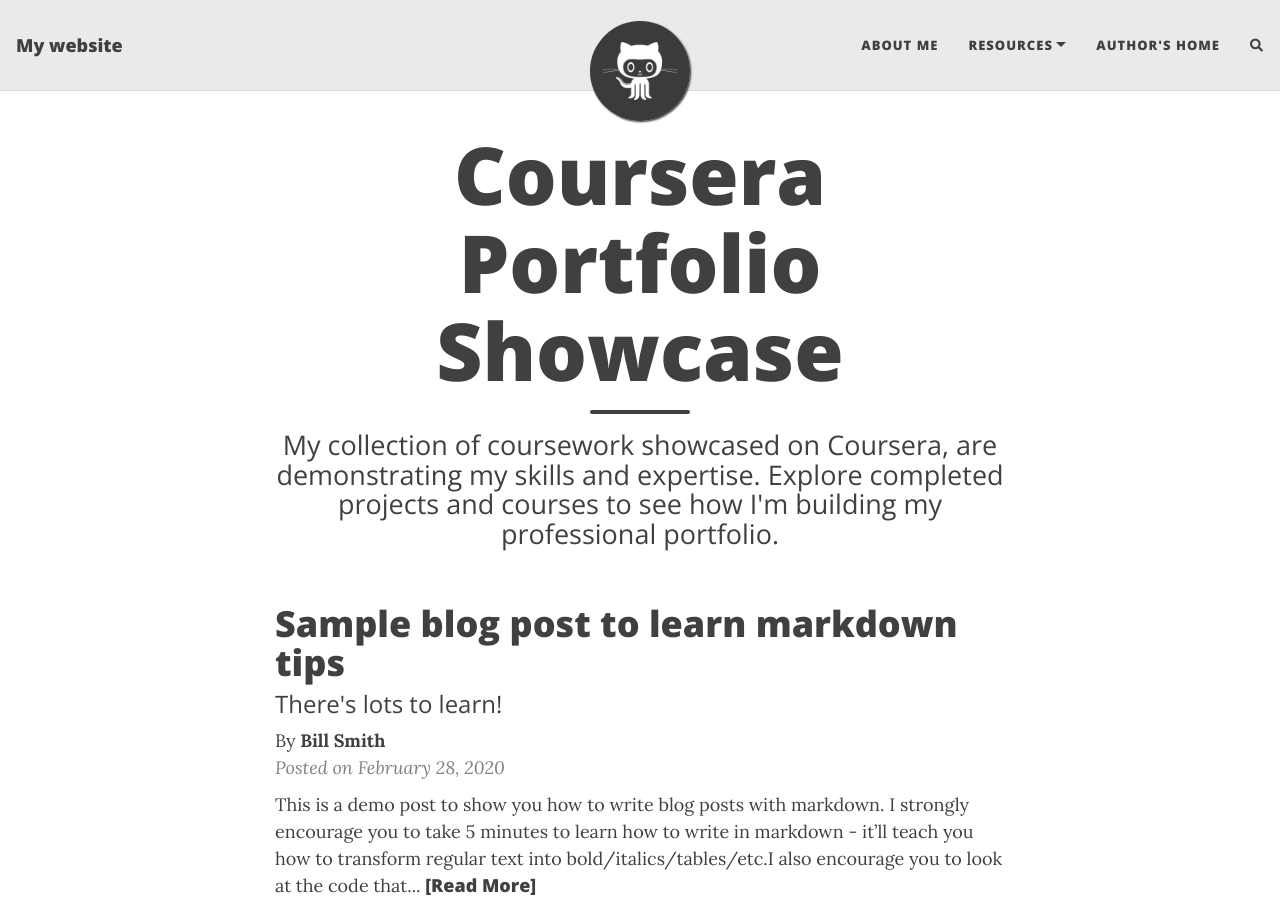
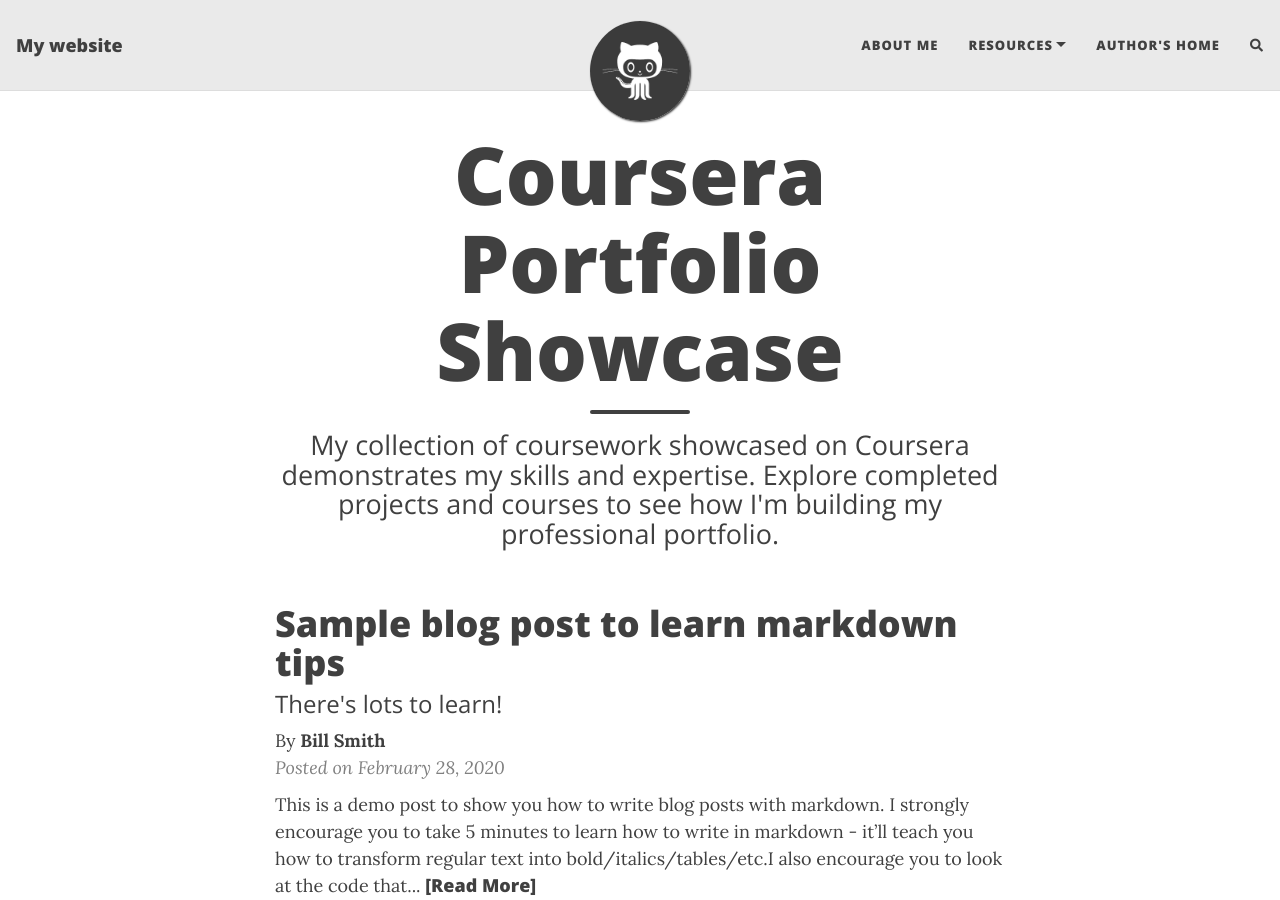
Before and after one commit to briannokes/Coursera, a Jekyll site: the page built from index.html, in a window 1280 px wide and 900 px high. Built offline with Jekyll 4.4.1, drawn with Linux system fonts in a browser that asks for light colours; nearby versions of some CDN libraries; the list of posts is cut into pages by our own code; comment, search, counter and statistics services are not loaded.

Commit message:
update index again small change

```diff
--- a/index.html
+++ b/index.html
@@ -1,6 +1,6 @@
 ---
 layout: home
 title: Coursera Portfolio Showcase
-subtitle: My collection of coursework showcased on Coursera, are demonstrating my skills and expertise. Explore completed projects and courses to see how I'm building my professional portfolio.
+subtitle: My collection of coursework showcased on Coursera demonstrates my skills and expertise. Explore completed projects and courses to see how I'm building my professional portfolio.
 
 ---
```
